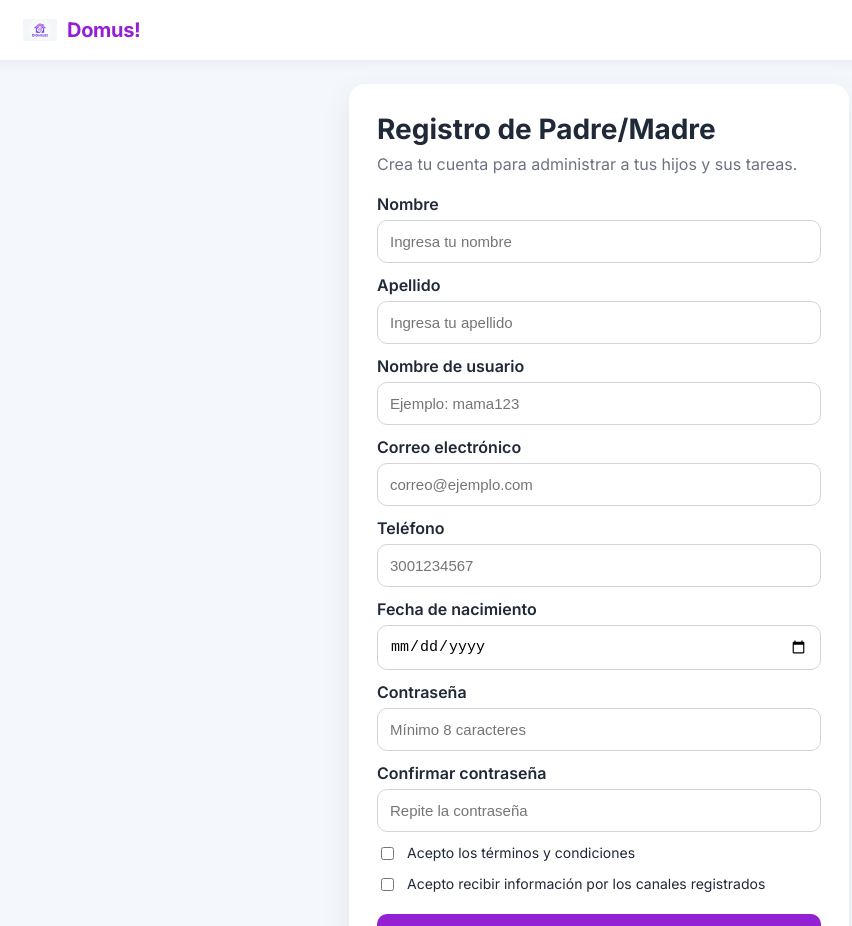
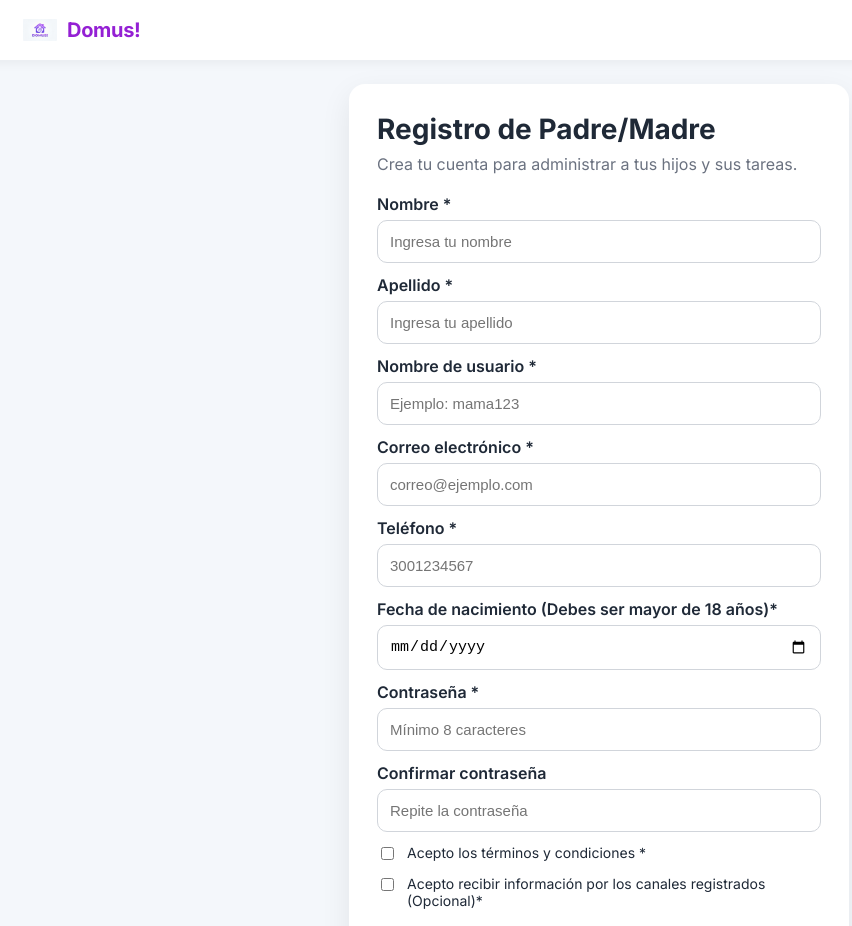
Before and after one commit to zendiego10/domus, a React (Vite) app: page /register-parent in a window 1280 px wide. Shown: the top 926 px of the page, without its empty margins (41-893 px from the left). Built offline with nearby package versions, Linux system fonts and the light colour scheme.

Commit message:
Domus Fase 2.1.3

```diff
--- a/src/pages/RegisterParent.jsx
+++ b/src/pages/RegisterParent.jsx
@@ -152,7 +152,7 @@ function RegisterParent() {
     >
       <form onSubmit={handleSubmit}>
         <InputField
-          label="Nombre"
+          label="Nombre *"
           name="firstName"
           value={formData.firstName}
           onChange={handleChange}
@@ -161,7 +161,7 @@ function RegisterParent() {
         {errors.firstName && <p className="error-text">{errors.firstName}</p>}
 
         <InputField
-          label="Apellido"
+          label="Apellido *"
           name="lastName"
           value={formData.lastName}
           onChange={handleChange}
@@ -170,7 +170,7 @@ function RegisterParent() {
         {errors.lastName && <p className="error-text">{errors.lastName}</p>}
 
         <InputField
-          label="Nombre de usuario"
+          label="Nombre de usuario *"
           name="username"
           value={formData.username}
           onChange={handleChange}
@@ -179,7 +179,7 @@ function RegisterParent() {
         {errors.username && <p className="error-text">{errors.username}</p>}
 
         <InputField
-          label="Correo electrónico"
+          label="Correo electrónico *"
           type="email"
           name="email"
           value={formData.email}
@@ -189,7 +189,7 @@ function RegisterParent() {
         {errors.email && <p className="error-text">{errors.email}</p>}
 
         <InputField
-          label="Teléfono"
+          label="Teléfono *"
           name="phone"
           value={formData.phone}
           onChange={handleChange}
@@ -198,7 +198,7 @@ function RegisterParent() {
         {errors.phone && <p className="error-text">{errors.phone}</p>}
 
         <InputField
-          label="Fecha de nacimiento"
+          label="Fecha de nacimiento (Debes ser mayor de 18 años)*"
           type="date"
           name="birthDate"
           value={formData.birthDate}
@@ -207,7 +207,7 @@ function RegisterParent() {
         {errors.birthDate && <p className="error-text">{errors.birthDate}</p>}
 
         <InputField
-          label="Contraseña"
+          label="Contraseña *"
           type="password"
           name="password"
           value={formData.password}
@@ -237,7 +237,7 @@ function RegisterParent() {
             onChange={handleChange}
           />
           <label htmlFor="acceptedTerms">
-            Acepto los términos y condiciones
+            Acepto los términos y condiciones *
           </label>
         </div>
         {errors.acceptedTerms && (
@@ -253,7 +253,7 @@ function RegisterParent() {
             onChange={handleChange}
           />
           <label htmlFor="acceptedMarketing">
-            Acepto recibir información por los canales registrados
+            Acepto recibir información por los canales registrados (Opcional)*
           </label>
         </div>
 
```
